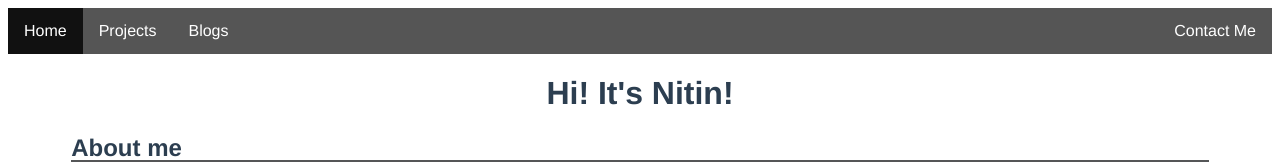
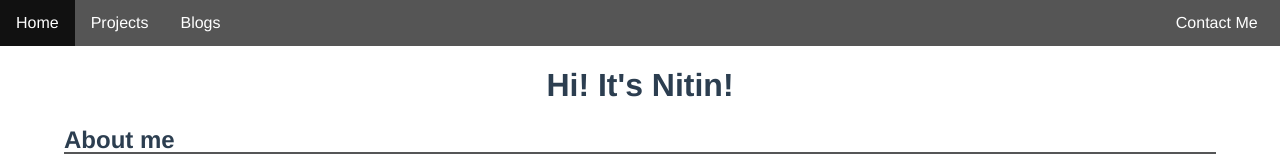
Before and after one commit to Harehn/Personal-Website, a Vue app: page / in a window 1280 px wide. Shown: the top 164 px of the page. Built offline with nearby package versions, Linux system fonts and the light colour scheme.

Commit message:
Corrected the size and stickiness of header, still doesn't fully work on project tab

```diff
--- a/src/App.vue
+++ b/src/App.vue
@@ -20,12 +20,20 @@ export default {
 </script>
 
 <style>
+html,
+body {
+  height: 100vh;
+  width: 100vw;
+  margin: 0;
+}
 #app {
   font-family: Avenir, Helvetica, Arial, sans-serif;
   -webkit-font-smoothing: antialiased;
   -moz-osx-font-smoothing: grayscale;
   /* text-align: center; */
   color: #2c3e50;
+  height: inherit;
+  width: inherit;
 }
 
 /* nav {
@@ -40,4 +48,12 @@ nav a {
 nav a.router-link-exact-active {
   color: #42b983;
 } */
+
+.navbar {
+  position: -webkit-sticky; /* Safari */
+  position: sticky;
+  top: 0;
+  background-color: #555;
+
+}
 </style>
--- a/src/components/Navbar.vue
+++ b/src/components/Navbar.vue
@@ -43,8 +43,8 @@ ul {
   margin-top: 0;
   margin-left: auto;
   margin-right: auto;
-  padding: 0;
-  overflow: hidden;
+  padding: 0 0.5% 0 0;
+  overflow: auto;
   background-color: #555;
   position: -webkit-sticky; /* Safari */
   position: sticky;
```
